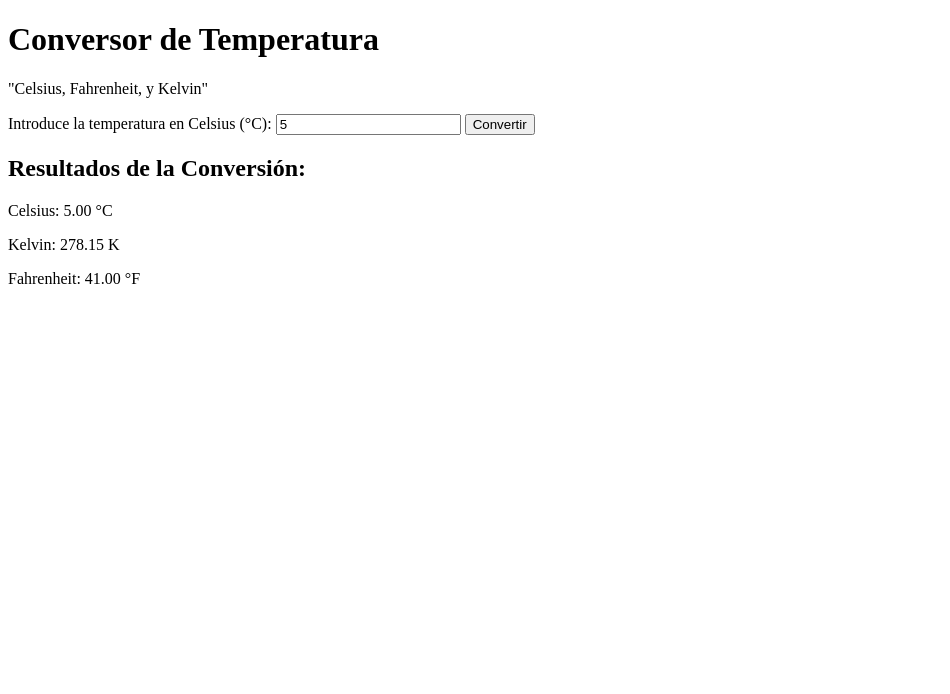
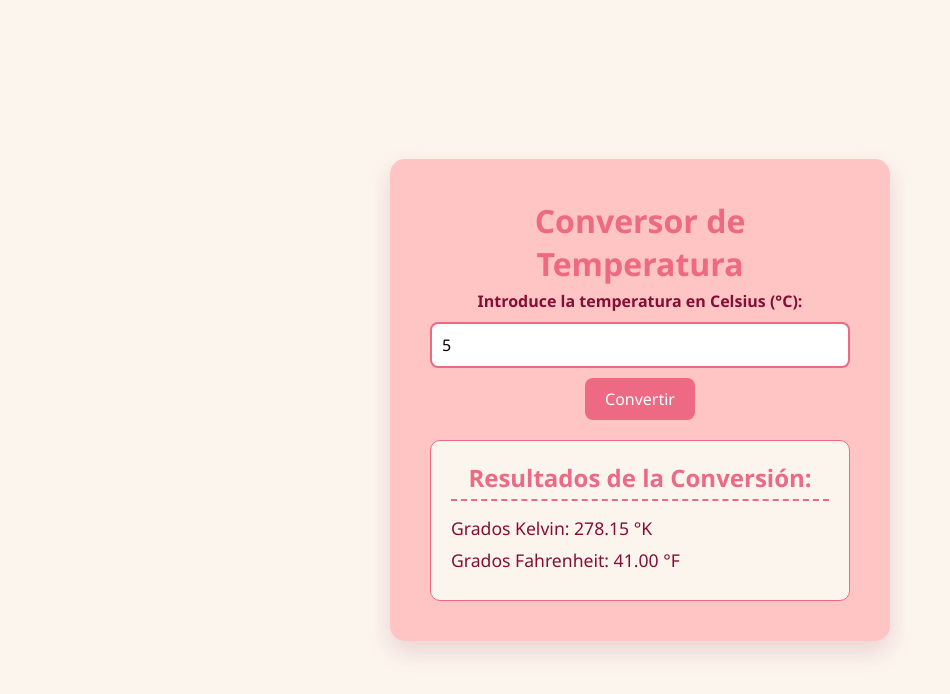
Before and after one commit to brendeshyon-ux/Conversor-Temperaturas-JS, a plain HTML site: page index.html in a window 1280 px wide. Both pictures are taken after typing "5" into the empty fields and a click on the button "Convertir". Shown: the whole page, without its empty margins (0-950 px from the left). Drawn offline with Linux system fonts and the light colour scheme.

Commit message:
Realicé un ajuste visual para empezar a tener proyectos atractivos en mi portafolio.

```diff
--- a/css/style.css
+++ b/css/style.css
@@ -0,0 +1,119 @@
+:root {
+    --color-bg-main: #FCF5EE;
+    --color-bg-card: #FFC4C4;
+    --color-accent: #EE6983;
+    --color-text-main: #850E35;
+}
+
+* {
+    box-sizing: border-box;
+    margin: 0;
+    padding: 0;
+    font-family: 'Segoe UI', Tahoma, Verdana, sans-serif;
+}
+
+body {
+    background-color: var(--color-bg-main);
+    display: flex;
+    justify-content: center;
+    align-items: center;
+    min-height: 100vh;
+    padding: 20px;
+}
+
+.container {
+    background-color: var(--color-bg-card);
+    border-radius: 15px;
+    padding: 40px;
+    box-shadow: 0 10px 25px rgba(133, 14, 53, 0.15);
+    max-width: 500px;
+    width: 100%;
+    text-align: center;
+}
+
+h1 {
+    color: var(--color-accent);
+    margin-bottom: 5px;
+    font-size: 2em;
+}
+
+.subtitle {
+    color: var(--color-text-main);
+    margin-bottom: 30px;
+    font-size: 1.1em;
+}
+
+/* ------------
+ Input y Botón
+ ------------- */
+
+label {
+    display: block;
+    color: var(--color-text-main);
+    margin-bottom: 10px;
+    font-weight: bold;
+}
+
+#celsiusInput {
+    padding: 10px;
+    width: calc(100%); /* Ajuste para el botón */
+    border: 2px solid var(--color-accent);
+    border-radius: 8px;
+    font-size: 1em;
+    outline: none;
+}
+
+#celsiusInput:focus {
+    border-color: var(--color-text-main);
+}
+
+#converButton {
+    padding: 10px 20px;
+    background-color: var(--color-accent);
+    color: white;
+    border: none;
+    border-radius:8px;
+    font-size: 1em;
+    cursor: pointer;
+    margin-top: 10px;
+}
+
+#convertButton:hover {
+    background-color: var(--color-text-main);
+}
+
+/* -----------
+Área de Resultados
+----------------- */
+.results-area {
+    background-color: var(--color-bg-main);
+    border-radius: 10px;
+    padding: 20px;
+    margin-top: 20px;
+    border: 1px solid var(--color-accent);
+}
+
+.results-area h2 {
+    color: var(--color-accent);
+    margin-bottom: 15px;
+    border-bottom: 2px dashed var(--color-accent);
+    padding-bottom: 5px;
+}
+
+.conversion-item {
+    color: var(--color-text-main);
+    text-align: left;
+    margin-bottom: 8px;
+    font-size: 1.1em;
+    font-weight: 500;
+}
+
+.error-mensaje {
+    color: white;
+    background-color: var(--color-text-main);
+    border-radius: 8px;
+    padding: 10px;
+    margin-top: 20px;
+    font-weight: bold;
+    display: none;
+}
--- a/index.html
+++ b/index.html
@@ -4,12 +4,11 @@
     <meta charset="UTF-8">
     <meta name="viewport" content="width=device-width, initial-scale=1.0">
     <title>Conversor de Temperatura</title>
+    <link rel="stylesheet" href="./css/style.css">
 </head>
 <body>
     <div class = "container">
         <h1>Conversor de Temperatura</h1>
-        <p class="subtitulo">"Celsius, Fahrenheit, y Kelvin"</p>
-
 
        <div class = "input-group">
         <label for = "celsiusInput">Introduce la temperatura en Celsius (°C): </label>
@@ -19,9 +18,8 @@
 
        <div id="results-area" class="results-area">
         <h2>Resultados de la Conversión:</h2>
-        <p id ="celsiusDisplay" class="conversion-item">Celsius (°C): </p>
-        <p id ="kelvinOutput" class="conversion-item">Kelvin (K): </p>
-        <p id ="fahrenheitOutput" class="conversion-item">Fahrenheit (°F): </p>
+        <p id ="kelvinOutput" class="conversion-item">Grados Kelvin: </p>
+        <p id ="fahrenheitOutput" class="conversion-item">Grados Fahrenheit: </p>
        </div>
 
        <div id="errorMessage" class="error-mensaje"></div>
@@ -29,5 +27,6 @@
 
     <script src="./js/main.js"></script>
 
+
 </body>
 </html>
--- a/js/main.js
+++ b/js/main.js
@@ -1,7 +1,6 @@
 document.addEventListener('DOMContentLoaded', function () {
     const celsiusInput = document.getElementById('celsiusInput');
     const converButton = document.getElementById('converButton');
-    const celsiusDisplay = document.getElementById('celsiusDisplay');
     const kelvinOutput = document.getElementById('kelvinOutput');
     const fahrenheitOutput = document.getElementById('fahrenheitOutput');
     const errorMessage = document.getElementById('errorMessage');
@@ -11,9 +10,8 @@ document.addEventListener('DOMContentLoaded', function () {
     const FAHRENHEIT_OFFSET = 32;
 
     const clearResults = () => {
-        celsiusDisplay.textContent = 'Celsius: ';
-        kelvinOutput.textContent = 'Kelvin: ';
-        fahrenheitOutput.textContent = 'Fahrenheit: ';
+        kelvinOutput.textContent = 'Grados Kelvin: ';
+        fahrenheitOutput.textContent = 'Grados Fahrenheit: ';
         errorMessage.style.display = 'none';
         errorMessage.textContent = '';
     };
@@ -25,9 +23,8 @@ document.addEventListener('DOMContentLoaded', function () {
         const celsiusValue = parseFloat(inputStr);
 
         if (inputStr === '' || isNaN(celsiusValue)) {
-            console.log(`ERROR: Escribe un número, se recibió:  "${inputStr}"`);
+            errorMessage.textContent = 'Por favor, ingrese un valor numérico válido para Celsius.';
             errorMessage.style.display = 'block';
-
             celsiusInput.value = '';
             return;
         }
@@ -36,13 +33,12 @@ document.addEventListener('DOMContentLoaded', function () {
         const fahrenheitValue = (celsiusValue * FAHRENHEIT_MULTIPLIER) + FAHRENHEIT_OFFSET;
 
         console.log("Conversion exitosa:");
-        console.log(`Celsius: ${celsiusValue.toFixed(2)}`);
-        console.log(`Kelvin: ${kelvinValue.toFixed(2)}`);
-        console.log(`Fahrenheit: ${fahrenheitValue.toFixed(2)}`);
+        console.log(`Celsius (°C): ${celsiusValue.toFixed(2)}`);
+        console.log(`Grados Kelvin:${kelvinValue.toFixed(2)}`);
+        console.log(`Grados Fahrenheit: ${fahrenheitValue.toFixed(2)}`);
 
-        celsiusDisplay.textContent = `Celsius: ${celsiusValue.toFixed(2)} °C`;
-        kelvinOutput.textContent = `Kelvin: ${kelvinValue.toFixed(2)} K`;
-        fahrenheitOutput.textContent = `Fahrenheit: ${fahrenheitValue.toFixed(2)} °F`;
+        kelvinOutput.textContent = `Grados Kelvin: ${kelvinValue.toFixed(2)} °K`;
+        fahrenheitOutput.textContent = `Grados Fahrenheit: ${fahrenheitValue.toFixed(2)} °F`;
     };
 
     converButton.addEventListener('click', convertTemperature);
```
